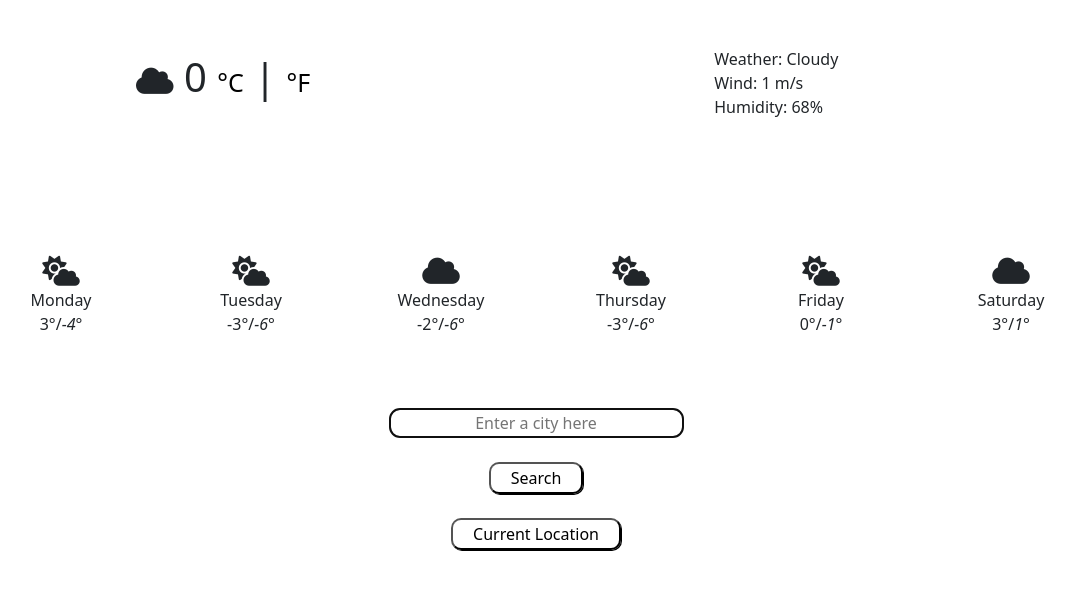
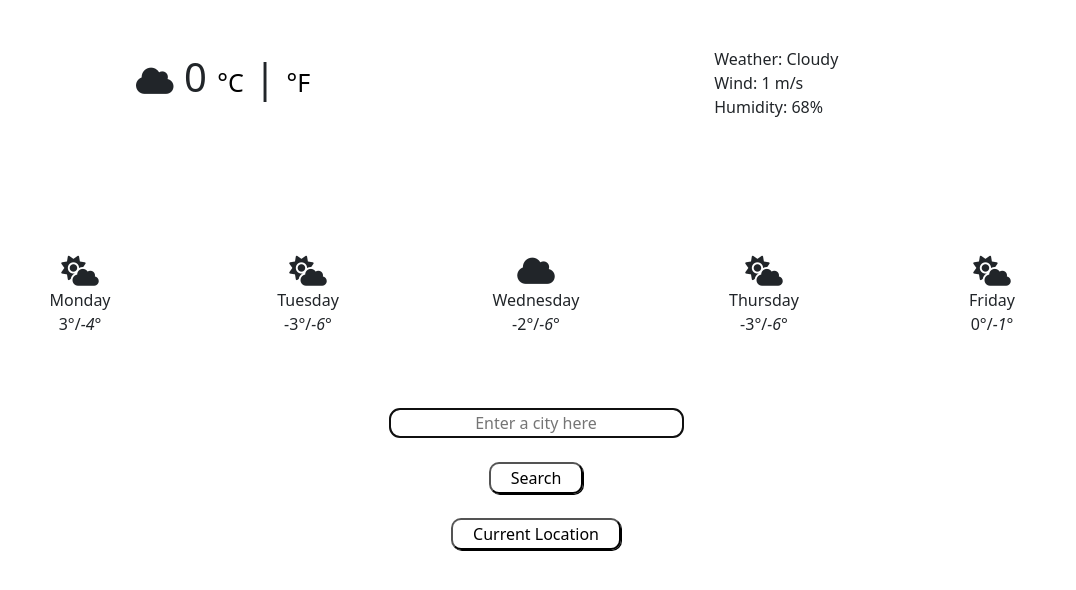
Before and after one commit to vmasc123/Weather-Project, a plain HTML site: page index.html in a window 1280 px wide. Shown: the part 150-740 px from the top of the page, without its empty margins (104-1180 px from the left). Drawn offline with nearby package versions, Linux system fonts and the light colour scheme.

Commit message:
Editing index.html

```diff
--- a/index.html
+++ b/index.html
@@ -3,8 +3,8 @@
 <head>
     <meta charset="UTF-8">
     <meta name="viewport" content="width=device-width, initial-scale=1.0">
-    <title>Project WireFrame</title>
-    <link rel="stylesheet" href="src/style.css" >
+    <title>Weather-Project</title>
+    <link rel="stylesheet" href="src/style.css"/>
     <script src="https://kit.fontawesome.com/590a7c7a36.js" crossorigin="anonymous"></script>
     <link href="https://cdn.jsdelivr.net/npm/bootstrap@5.0.0-beta1/dist/css/bootstrap.min.css" rel="stylesheet" integrity="sha384-giJF6kkoqNQ00vy+HMDP7azOuL0xtbfIcaT9wjKHr8RbDVddVHyTfAAsrekwKmP1" crossorigin="anonymous">
     <script src="https://cdn.jsdelivr.net/npm/axios/dist/axios.min.js"></script>
@@ -95,15 +95,6 @@
               0°/<em>-1°</em>
               </span>
            </div>
-           <div class="col">
-              <i class="fas fa-cloud"></i>
-              <br />
-              <span id="saturday">
-              Saturday
-              <br />
-              3°/<em>1°</em>
-              </span>
-           </div>
        </div>
        <br />
        <br />
```
